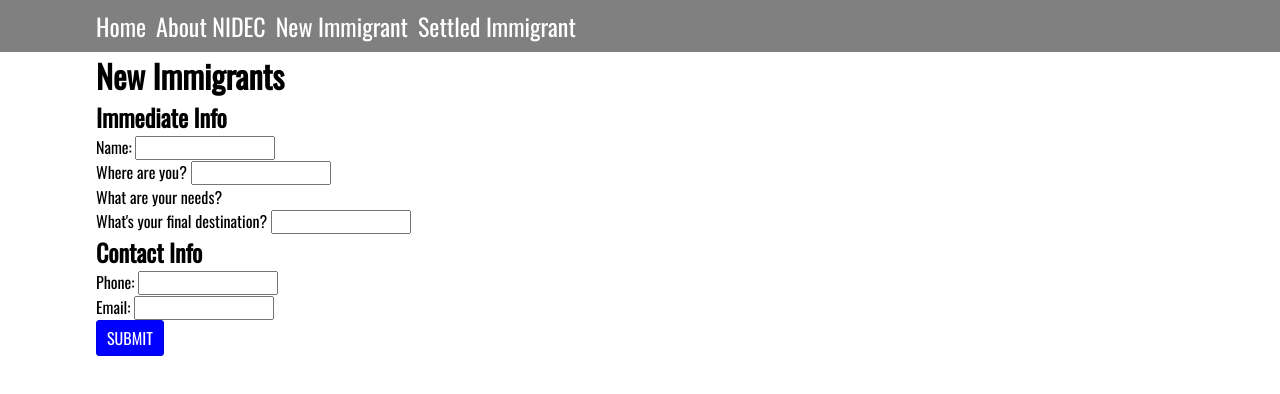
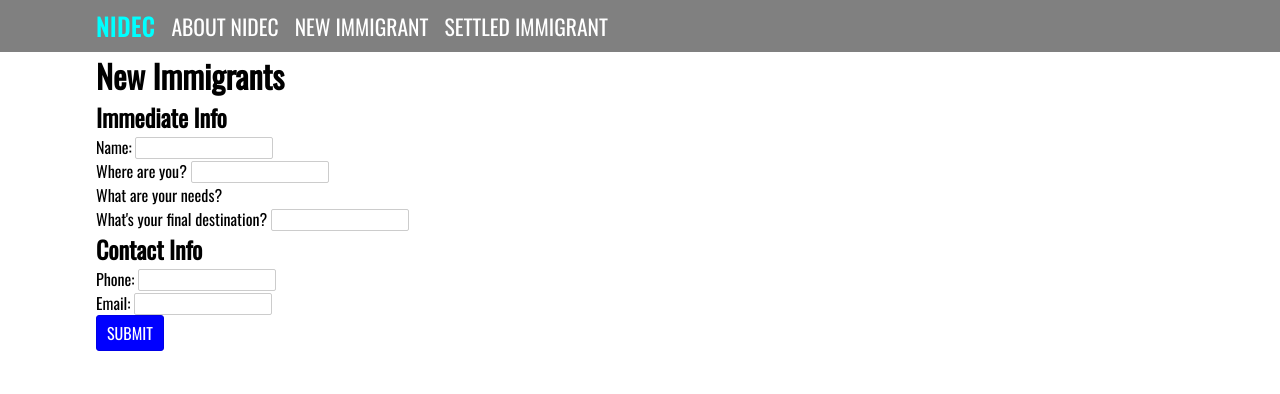
Before and after one commit to samiam151/nidec, a website: page new.html in a window 1280 px wide. Drawn offline with nearby package versions, Linux system fonts and the light colour scheme.

Commit message:
Added logo

```diff
--- a/new.html
+++ b/new.html
@@ -13,9 +13,12 @@
     <header class="header">
         <nav class="header__nav container">
             <ul class="header__nav--ul">
-                <li class="header__nav--item">
+                <li class="header__nav--item logo">
+                    <a href="index.html" class="header__nav--link logo">NIDEC</a>
+                </li>
+                <!--<li class="header__nav--item">
                     <a href="index.html" class="header__nav--link">Home</a>
-                </li>
+                </li>-->
                 <li class="header__nav--item">
                     <a href="about.html" class="header__nav--link">About NIDEC</a>
                 </li>
@@ -40,13 +43,13 @@
             <!-- Name -->
             <div class="newForm__input">
                 <label for="new_where">Name: </label>
-                <input type="text" name="new_name" placeholder="" required>
+                <input class="input" type="text" name="new_name" placeholder="" required>
             </div>
 
             <!-- Where -->
             <div class="newForm__input">
                 <label for="new_where">Where are you?</label>
-                <input type="text" name="new_where" placeholder="" required>
+                <input class="input" type="text" name="new_where" placeholder="" required>
             </div>
 
             <!-- Needs -->
@@ -58,7 +61,7 @@
             <!-- Final Destination -->
             <div class="newForm__input">
                 <label for="new_dest">What's your final destination?</label>
-                <input type="text">
+                <input class="input" type="text">
             </div>
 
 
@@ -66,12 +69,12 @@
             <h2>Contact Info</h2>
             <div class="newForm__input">
                 <label for="phone">Phone: </label>
-                <input type="tel">
+                <input class="input" type="tel">
             </div>
 
             <div class="newForm__input">
                 <label for="email">Email: </label>
-                <input type="email">
+                <input class="input" type="email">
             </div>
 
             <!-- Submit -->
--- a/styles/globals.scss
+++ b/styles/globals.scss
@@ -50,3 +50,8 @@
         color: $blue;
     }
 }
+
+.input {
+    border-radius: 2px;
+    border: 1px solid #ccc;
+}
--- a/styles/header.scss
+++ b/styles/header.scss
@@ -12,12 +12,20 @@
             padding: 8px 0;
 
             .header__nav--item {
-                margin-right: 10px;
+                margin-right: 1em;
 
                 .header__nav--link {
                     text-decoration: none;
-                    font-size: 1.5em;
+                    font-size: 1.35em;
                     color: $white;
+                    text-transform: uppercase;
+
+                    &.logo {
+                        font-size: 1.5em;
+                        color: $cyan;
+                        letter-spacing: 0.05em;
+                        font-weight: 700;
+                    }
 
                     &:hover {
                         color: $cyan;
--- a/styles/home.scss
+++ b/styles/home.scss
@@ -1,5 +1 @@
 /// <refernce path="./styles.scss">
-
-.firstQuestion {
-
-}
```
Also changed, not shown: about.html (+5 -2 lines), index.html (+6 -2 lines), settled.html (+10 -7 lines), styles/styles.css.
